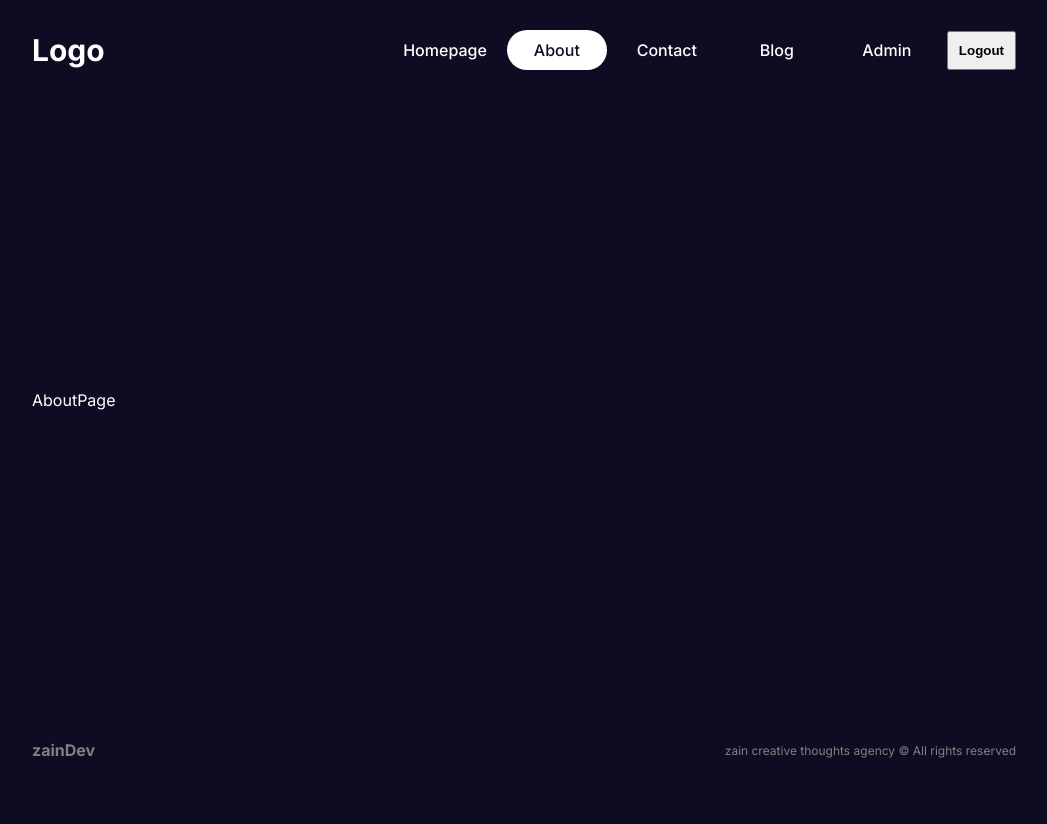
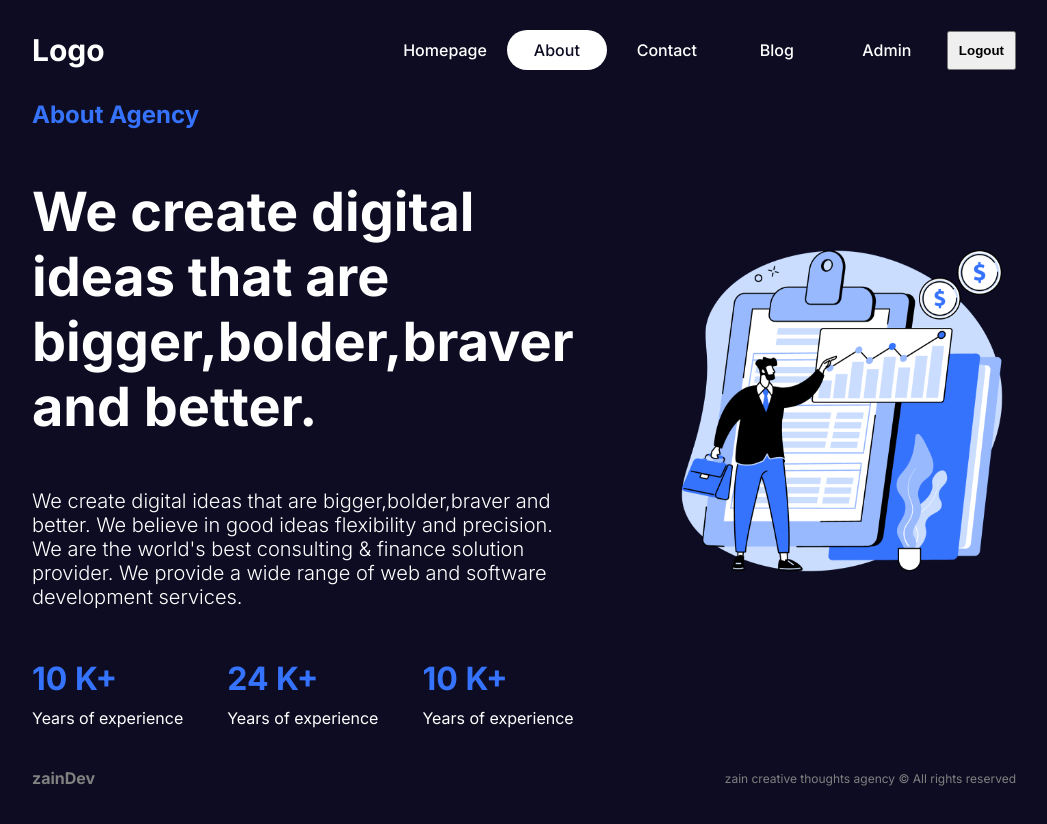
Before and after one commit to ZainAhmed/FullStackReactApp, a Next.js app: page /about in a window 1280 px wide. Shown: the top 824 px of the page, without its empty margins (116-1163 px from the left). Before the commit the page ends 800 px from the top, so only its background shows below. Built offline with nearby package versions, Linux system fonts and the light colour scheme.

Commit message:
created about page

```diff
--- /dev/null
+++ b/src/app/about/about.module.css
@@ -0,0 +1,48 @@
+.container {
+  display: flex;
+  gap: 100px;
+}
+
+.textContainer {
+  flex: 1;
+  display: flex;
+  flex-direction: column;
+  gap: 50px;
+}
+
+.imageContainer {
+  flex: 1;
+  position: relative;
+}
+.subtitle {
+  color: var(--btn);
+}
+
+.title {
+  font-size: 54px;
+}
+
+.desc {
+  font-size: 20px;
+  font-weight: 300;
+}
+
+.boxes {
+  display: flex;
+  align-items: center;
+  justify-content: space-between;
+}
+
+.box {
+  display: flex;
+  flex-direction: column;
+  gap: 10px;
+}
+
+.box h1 {
+  color: var(--btn);
+}
+
+.img {
+  object-fit: contain;
+}
--- a/src/app/about/page.tsx
+++ b/src/app/about/page.tsx
@@ -1,9 +1,39 @@
-
-
+import Image from "next/image";
+import styles from "./about.module.css";
 function AboutPage() {
   return (
-    <div>AboutPage</div>
-  )
+    <div className={styles.container}>
+      <div className={styles.textContainer}>
+        <h2 className={styles.subtitle}>About Agency</h2>
+        <h1 className={styles.title}>
+          We create digital ideas that are bigger,bolder,braver and better.
+        </h1>
+        <p className={styles.desc}>
+          We create digital ideas that are bigger,bolder,braver and better. We
+          believe in good ideas flexibility and precision. We are the world's
+          best consulting & finance solution provider. We provide a wide range
+          of web and software development services.
+        </p>
+        <div className={styles.boxes}>
+          <div className={styles.box}>
+            <h1>10 K+</h1>
+            <p>Years of experience</p>
+          </div>
+          <div className={styles.box}>
+            <h1>24 K+</h1>
+            <p>Years of experience</p>
+          </div>
+          <div className={styles.box}>
+            <h1>10 K+</h1>
+            <p>Years of experience</p>
+          </div>
+        </div>
+      </div>
+      <div className={styles.imageContainer}>
+        <Image src="/about.png" alt="" fill className={styles.img} />
+      </div>
+    </div>
+  );
 }
 
-export default AboutPage
+export default AboutPage;
```
